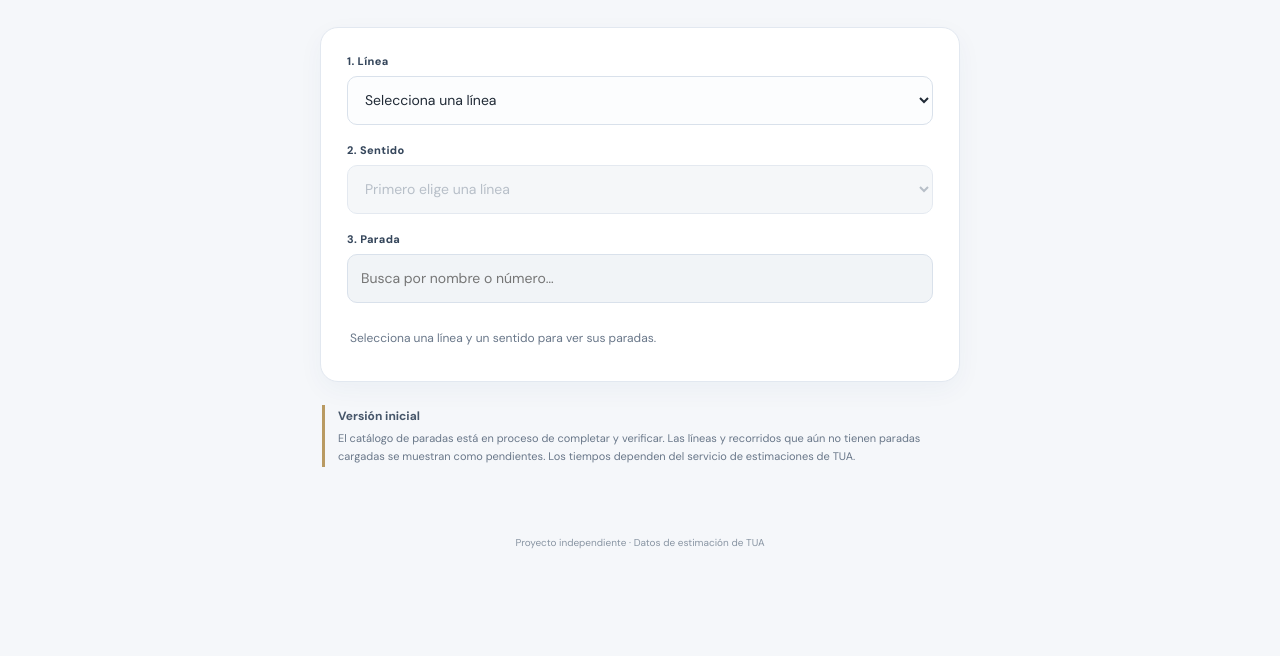
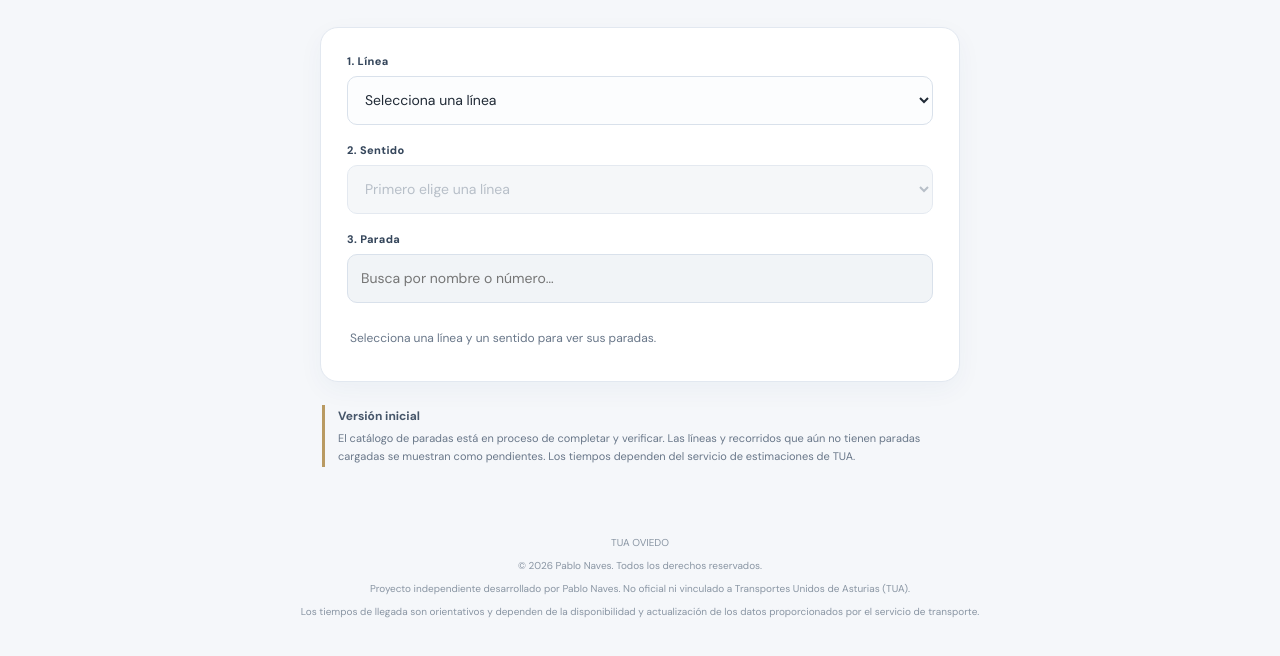
Before and after one commit to Pabloypunto/tua-autobuses, a plain HTML site: page tua-pwa-primera-version/tua-pwa/index.html in a window 1280 px wide. Shown: the part 313-969 px from the top of the page. Before the commit the page ends 890 px from the top, so only its background shows below. Drawn offline with nearby package versions, Linux system fonts and the light colour scheme.

Commit message:
Update index.html

```diff
--- a/tua-pwa-primera-version/tua-pwa/index.html
+++ b/tua-pwa-primera-version/tua-pwa/index.html
@@ -75,7 +75,26 @@
     </section>
   </main>
 
-  <footer>Proyecto independiente · Datos de estimación de TUA</footer>
+
+<footer class="site-footer">
+  <div class="footer-inner">
+    <div class="footer-brand">TUA <span>OVIEDO</span></div>
+
+    <p class="footer-copy">
+      © 2026 Pablo Naves. Todos los derechos reservados.
+    </p>
+
+    <p class="footer-credit">
+      Proyecto independiente desarrollado por Pablo Naves.
+      No oficial ni vinculado a Transportes Unidos de Asturias (TUA).
+    </p>
+
+    <p class="footer-legal">
+      Los tiempos de llegada son orientativos y dependen de la disponibilidad
+      y actualización de los datos proporcionados por el servicio de transporte.
+    </p>
+  </div>
+</footer>
   <div id="toast" class="toast" role="status" aria-live="polite"></div>
   <script src="./app.js"></script>
 </body>
```
